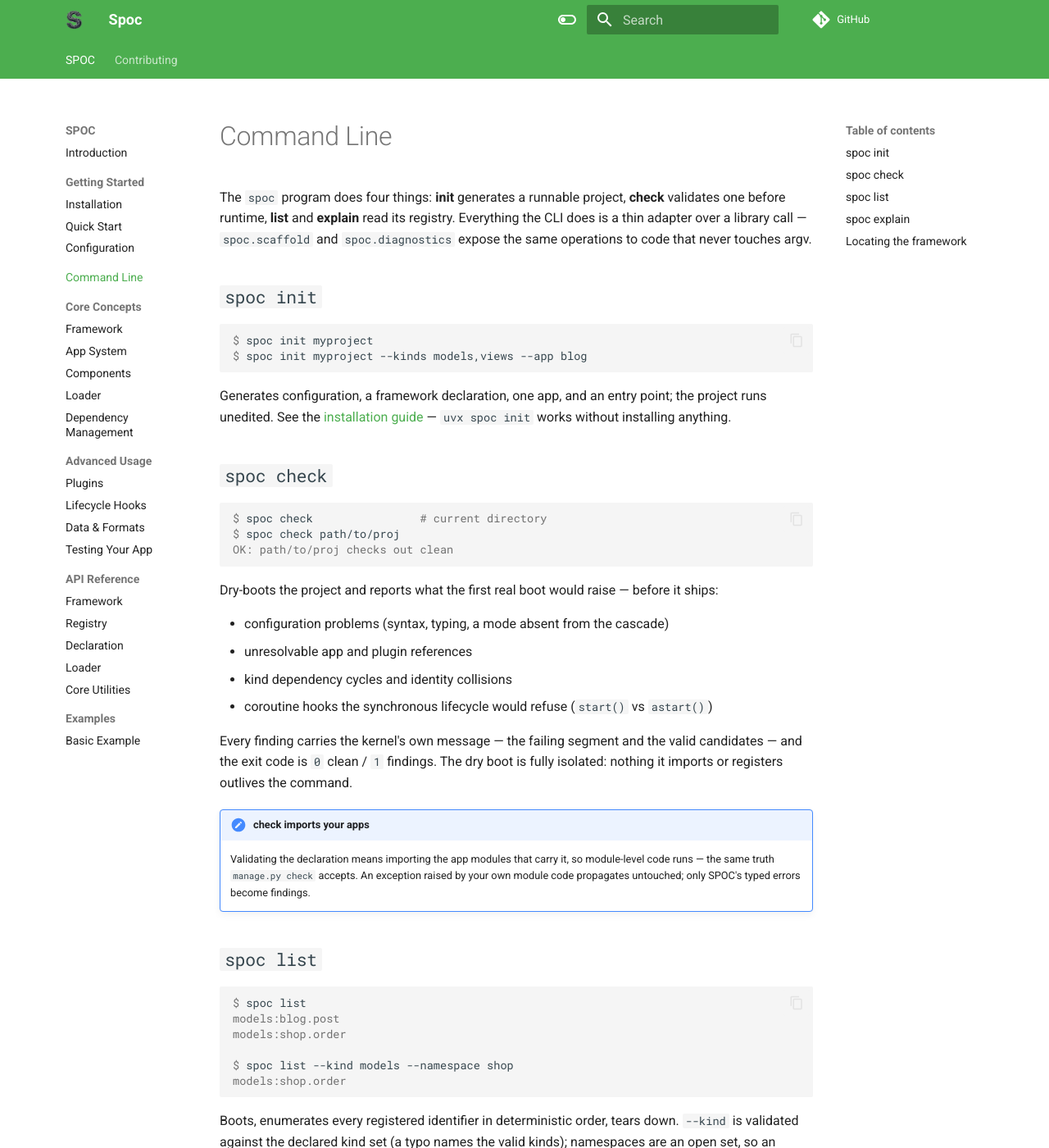
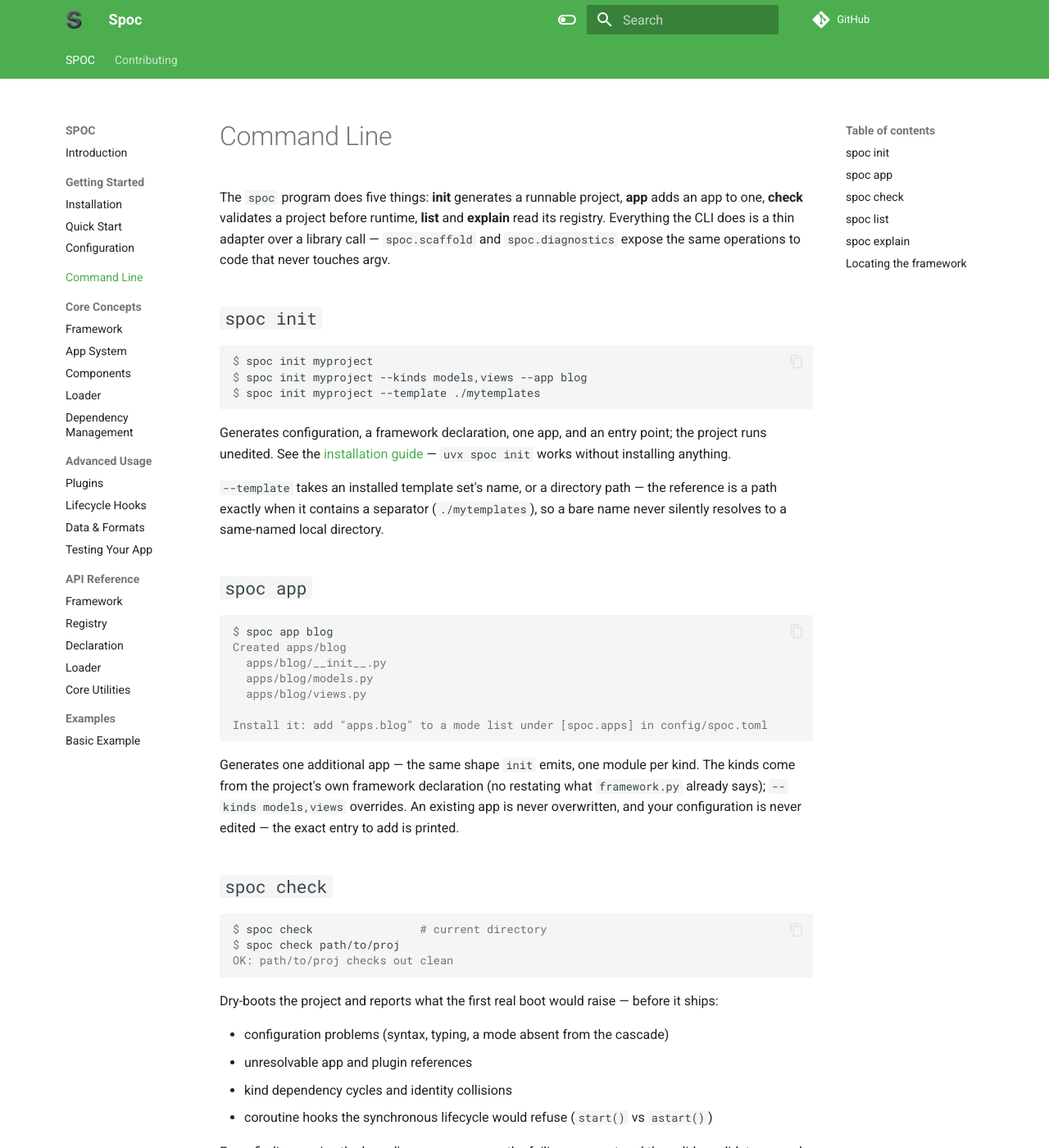
Before and after one commit to hlop3z/spoc, an MkDocs documentation site: the page built from docs/docs/cli.md, in a window 1280 px wide and 1400 px high. Shown: the whole window at 82% size. Built offline with MkDocs 1.6.1 and Material for MkDocs 9.7.7, drawn with Linux system fonts in a browser that asks for light colours; comment, search, counter and statistics services are not loaded.

Commit message:
docs(cli): document spoc app and directory template references

````diff
--- a/docs/docs/cli.md
+++ b/docs/docs/cli.md
@@ -1,22 +1,46 @@
 # Command Line
 
-The `spoc` program does four things: **init** generates a runnable project,
-**check** validates one before runtime, **list** and **explain** read its
-registry. Everything the CLI does is a thin adapter over a library call —
-`spoc.scaffold` and `spoc.diagnostics` expose the same operations to code
-that never touches argv.
+The `spoc` program does five things: **init** generates a runnable project,
+**app** adds an app to one, **check** validates a project before runtime,
+**list** and **explain** read its registry. Everything the CLI does is a
+thin adapter over a library call — `spoc.scaffold` and `spoc.diagnostics`
+expose the same operations to code that never touches argv.
 
 ## `spoc init`
 
 ```console
 $ spoc init myproject
 $ spoc init myproject --kinds models,views --app blog
+$ spoc init myproject --template ./mytemplates
 ```
 
 Generates configuration, a framework declaration, one app, and an entry
 point; the project runs unedited. See the
 [installation guide](getting-started/installation.md) — `uvx spoc init`
 works without installing anything.
+
+`--template` takes an installed template set's name, or a directory path —
+the reference is a path exactly when it contains a separator
+(`./mytemplates`), so a bare name never silently resolves to a same-named
+local directory.
+
+## `spoc app`
+
+```console
+$ spoc app blog
+Created apps/blog
+  apps/blog/__init__.py
+  apps/blog/models.py
+  apps/blog/views.py
+
+Install it: add "apps.blog" to a mode list under [spoc.apps] in config/spoc.toml
+```
+
+Generates one additional app — the same shape `init` emits, one module per
+kind. The kinds come from the project's own framework declaration (no
+restating what `framework.py` already says); `--kinds models,views`
+overrides. An existing app is never overwritten, and your configuration is
+never edited — the exact entry to add is printed.
 
 ## `spoc check`
 
````
